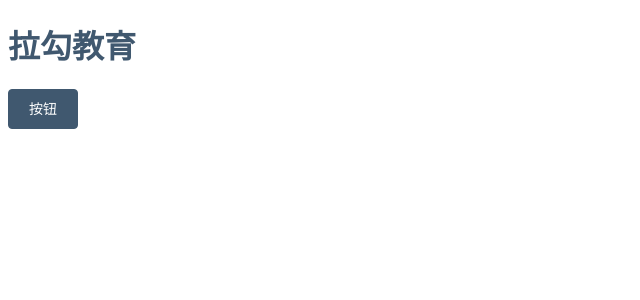
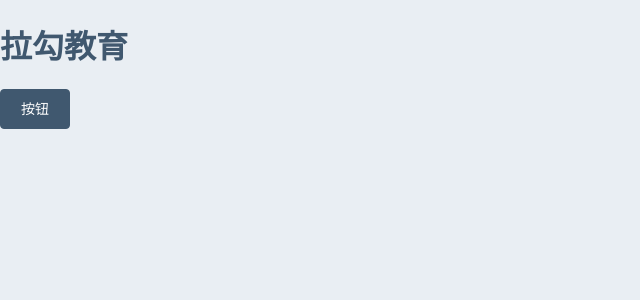
Before and after one commit to xiaozhi93/fed-edu-manage, a Vue app: page /#/ in a window 1280 px wide. Shown: the top 300 px of the page, without its empty margins (0-640 px from the left). Built offline with nearby package versions, Linux system fonts and the light colour scheme.

Commit message:
定义网络请求

```diff
--- a/package.json
+++ b/package.json
@@ -8,6 +8,7 @@
     "lint": "vue-cli-service lint"
   },
   "dependencies": {
+    "axios": "^0.20.0",
     "core-js": "^3.6.5",
     "element-ui": "^2.13.2",
     "vue": "^2.6.11",
--- a/src/styles/index.scss
+++ b/src/styles/index.scss
@@ -1,8 +1,14 @@
 @import './variables.scss';
-
+// 全局
+html {
+  font-family: $font-family;
+}
+body {
+  margin: 0;
+  background-color: $body-bg;
+}
+// 自定义元素主题
 $--color-primary: $primary-color;
-
-/* 改变 icon 字体路径变量，必需 */
 $--font-path: '~element-ui/lib/theme-chalk/fonts';
 
 @import "~element-ui/packages/theme-chalk/src/index";
--- a/src/styles/variables.scss
+++ b/src/styles/variables.scss
@@ -1 +1,12 @@
-$primary-color: #40586f
+$primary-color: #40586f;
+$success-color: #51cf66;
+$warning-color: #fcc419;
+$danger-color: #ff6b6b;
+$info-color: #868e96;
+
+$body-bg: #e9eef3;
+
+$sidebar-bg: #f8f9fb;
+$navbar-bg: #f8f9fb;
+
+$font-family: system-ui, -apple-system, "Segoe UI"
```
Also changed, not shown: src/services/user.ts (added, +9 -0 lines), src/utils/request.ts (added, +7 -0 lines).
